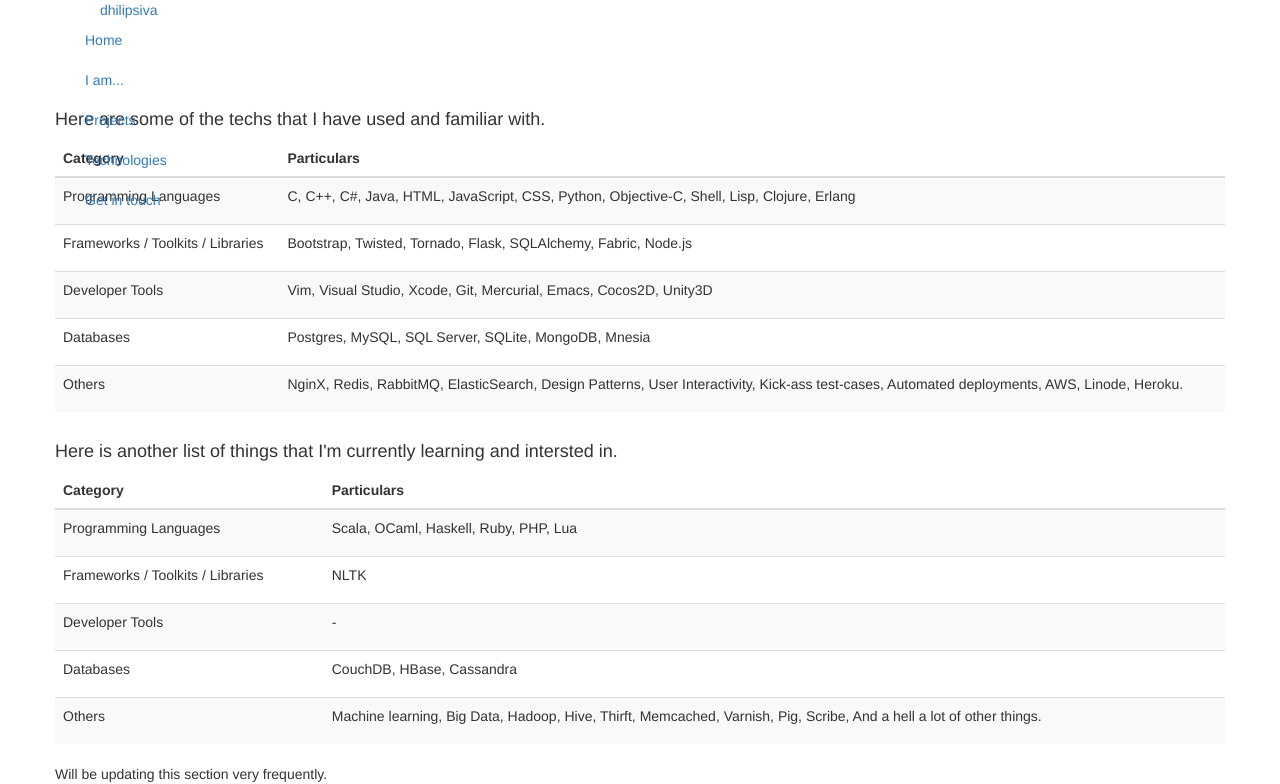
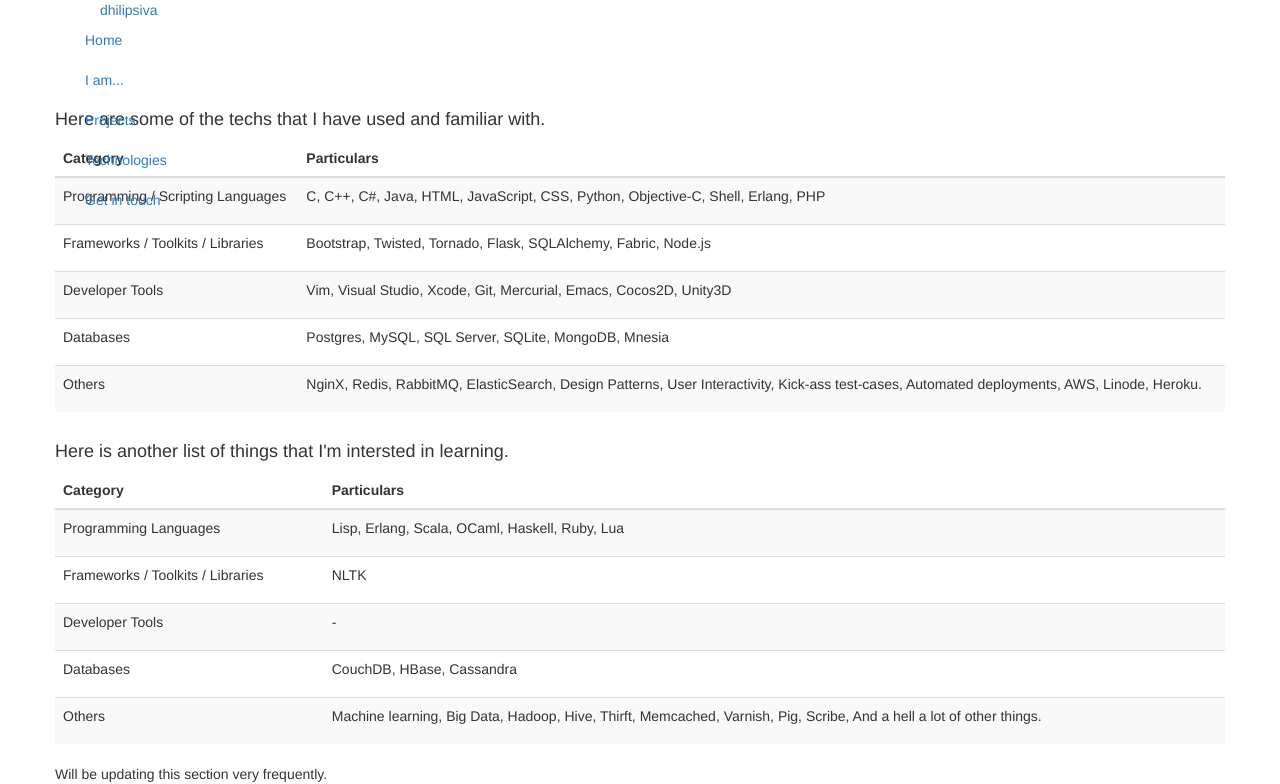
Before and after one commit to dhilipsiva/dhilipsiva.com, a Flask app: page /technologies in a window 1280 px wide. Shown: the top 784 px of the page. Run offline with Flask 2, Linux system fonts and the light colour scheme; some libraries are stand-ins or nearby versions.

Commit message:
Update technologies.html

```diff
--- a/templates/technologies.html
+++ b/templates/technologies.html
@@ -16,11 +16,11 @@
             <tbody>
                 <tr>
                     <td>
-                        <p>Programming Languages
+                        <p>Programming / Scripting Languages
                         </p>
                     </td>
                     <td>
-                        <p>C, C++, C#, Java, HTML, JavaScript, CSS, Python, Objective-C, Shell, Lisp, Clojure, Erlang
+                        <p>C, C++, C#, Java, HTML, JavaScript, CSS, Python, Objective-C, Shell, Erlang, PHP
                         </p>
                     </td>
                 </tr>
@@ -70,7 +70,7 @@
 </div>
 <div class="row">
     <div class="span8 offset2">
-        <h4>Here is another list of things that I'm currently learning and intersted in.</h4>
+        <h4>Here is another list of things that I'm intersted in learning.</h4>
         <table class="table table-striped">
             <thead>
                 <tr>
@@ -85,7 +85,7 @@
                         </p>
                     </td>
                     <td>
-                        <p>Scala, OCaml, Haskell, Ruby, PHP, Lua
+                        <p>Lisp, Erlang, Scala, OCaml, Haskell, Ruby, Lua
                         </p>
                     </td>
                 </tr>
```
